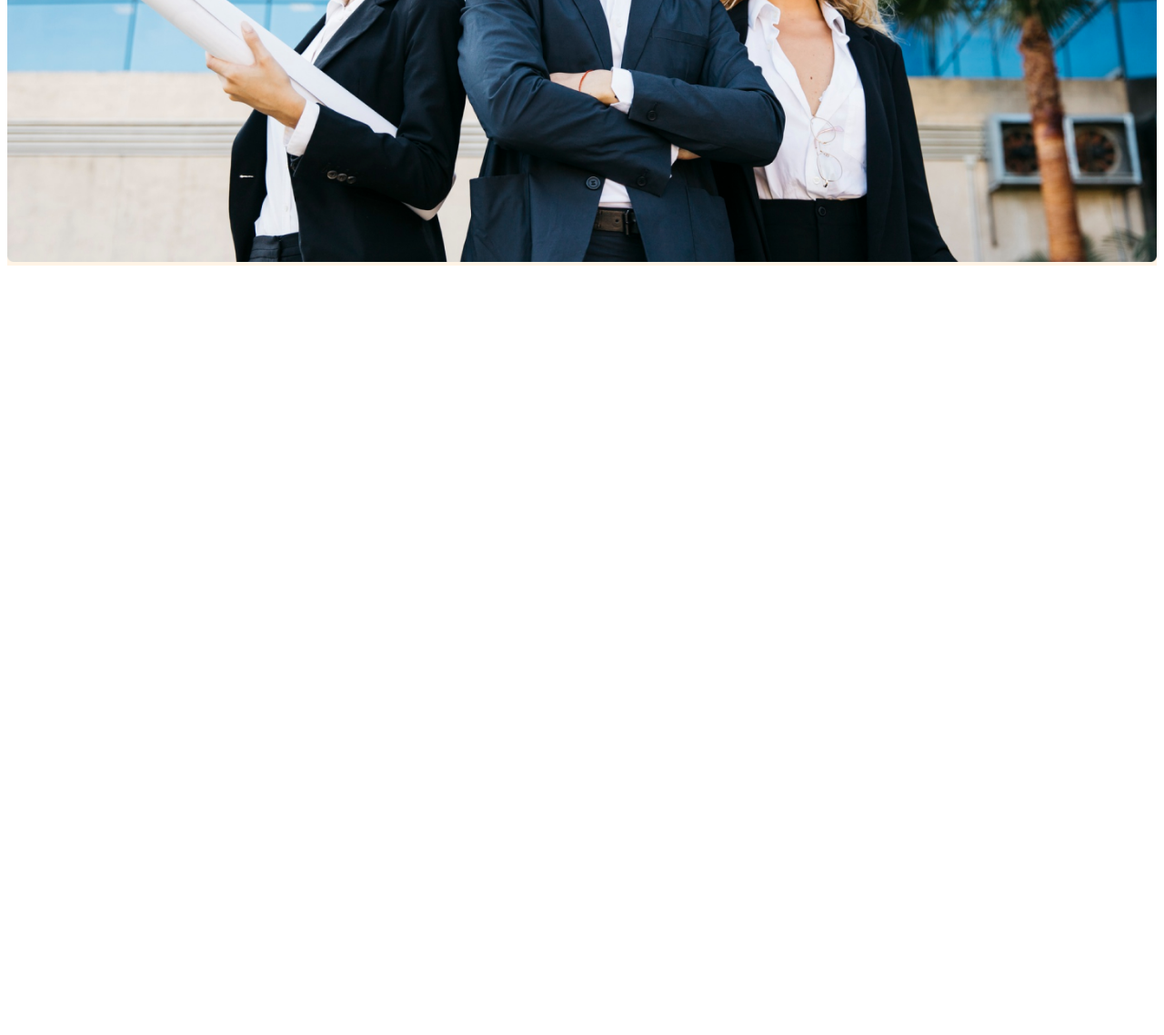
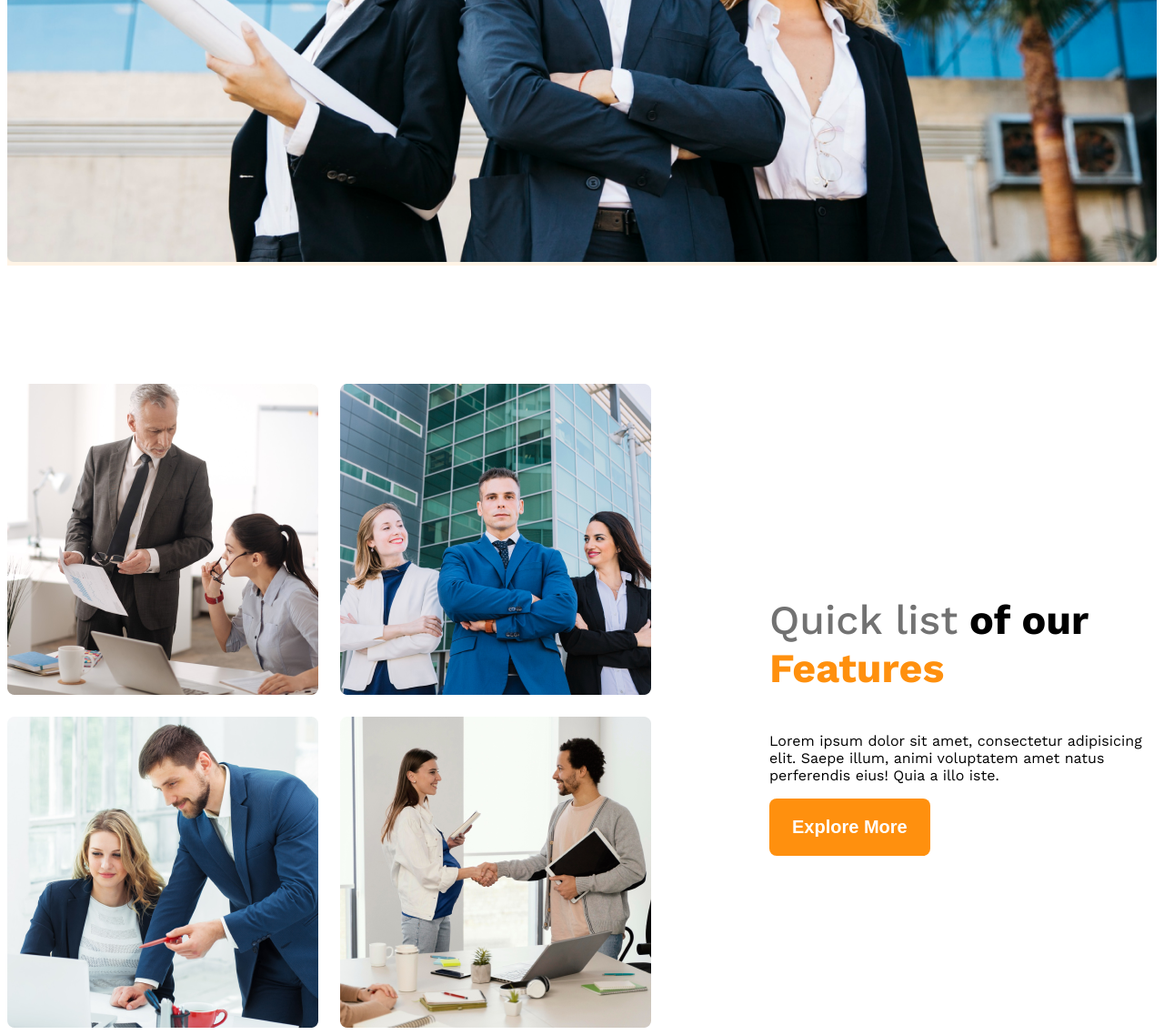
Before and after one commit to Tanber007/g3-architect-protfolio, a plain HTML site: page index.html in a window 1280 px wide. Shown: the part 867-2005 px from the top of the page at 91% size. Before the commit the page ends 1167 px from the top, so only its background shows below. Drawn offline with nearby package versions, Linux system fonts and the light colour scheme.

Commit message:
features section done

```diff
--- a/index.html
+++ b/index.html
@@ -27,7 +27,21 @@
         </div>
     </header>
     <main>
-
+        <section class="teams display-flex">
+            <div class="team-img">
+                <img src="images/team1.png" alt="">
+                <img src="images/team2.png" alt="">
+                <img src="images/team3.png" alt="">
+                <img src="images/team4.png" alt="">
+            </div>
+            <div class="our-features">
+                <div class="h3">
+                    <h3 class="feature-title"><span id="quick-list" class="tex-light-gray">Quick list</span> <span>of our</span> <span style="color: #FF900E;">Features</span></h3>
+                    <p class="features-description">Lorem ipsum dolor sit amet, consectetur adipisicing elit. Saepe illum, animi voluptatem amet natus perferendis eius! Quia a illo iste.</p>
+                    <button class="btn-primary">Explore More</button>
+                </div>
+            </div>
+        </section>
     </main>
     <footer>
 
--- a/style.css
+++ b/style.css
@@ -32,7 +32,13 @@
   border: none;
 }
 
-
+main{
+  max-width: 1440px;
+  margin: 0 auto;
+}
+main>section{
+  margin-top: 130px;
+}
 /* header styles */
 
 
@@ -72,10 +78,26 @@
 .banner-img{
   width: 100%;
 }
-
-
-
-
+/* team and feature related styles */
+.teams{
+  align-items: center;
+}
+.team-img{
+  display: grid;
+  grid-template-columns: repeat(2, 1fr);
+  gap: 24px;
+}
+.our-features{
+    margin-left: 130px;
+    max-width: 530px;
+}
+.feature-title{
+  font-size: 2.8rem;
+  font-weight: 700;
+}
+#quick-list{
+  font-weight: 500;
+}
 
 
 
```
